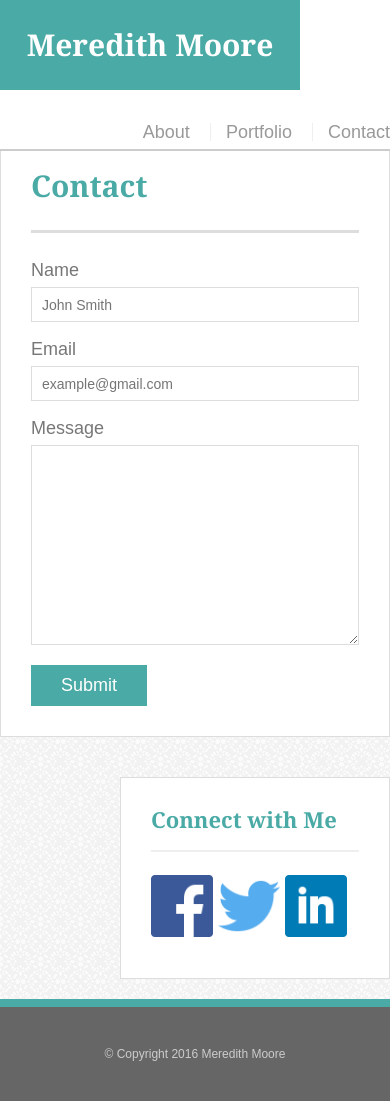
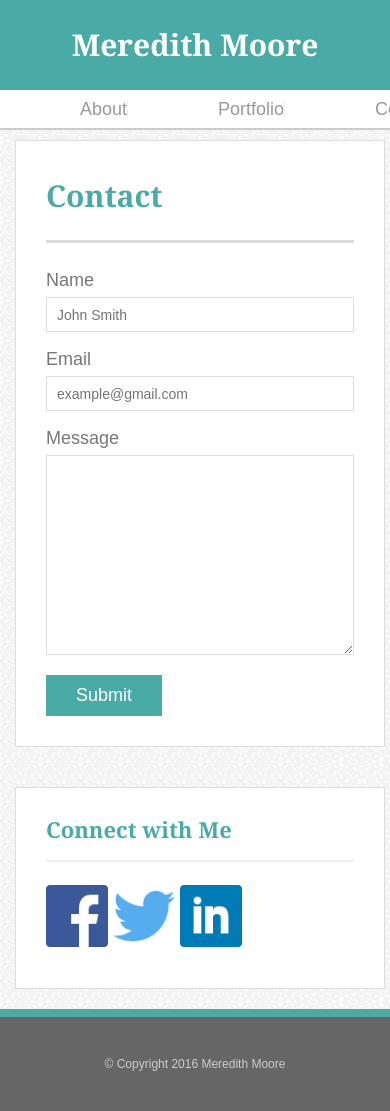
Before and after one commit to Mer262/Responsive-Portfolio, a PHP site: page /contact.html in a window 390 px wide. Run offline with PHP 8.4, Linux system fonts and the light colour scheme.

Commit message:
pushing css updates

```diff
--- a/assets/css/style.css
+++ b/assets/css/style.css
@@ -1,3 +1,33 @@
+/*Assignment One Instructions - (No Bootstrap)
+
+Inside your Responsive-Portfolio folder, find your
+style.css file, it may be in assets/css. At the bottom
+of styles.css you will write your media queries.
+
+** Use three @media screen tags, each with one of these
+max-widths: 980px, 768px and 640px.
+
+** You use 980px because you never want any of the content
+to be cut off. Since the desktop layout is about 960px wide,
+you want the media queries to kick in before your content
+gets cut off.
+
+** 768px is about the width of a tablet and 640px is about
+the width of a phone in landscape
+
+Make the position of the header static (the default positioning)
+when the screen is 640px wide. The header design takes up a
+lot of room; you don't want it to stick to the top of a small
+screen and leave no room for the rest of your site.
+
+Be sure to include the viewport tag in all your html files,
+otherwise your media-queries won't function like you'd expect
+on mobile devices.
+
+Protip: Use the Chrome extensions Window Resizer and Browser
+Width to see the browser dimensions in Chrome.*
+*/
+
 body {
     background: url("../images/light_grey.png");
     font-size: 18px;
@@ -244,3 +274,122 @@ input[type=submit] {
     padding: 10px 30px;
     cursor: pointer;
 }
+
+
+/* These rules take effect when the browser's width
+is between 980px and 769px.*/
+
+@media screen and (max-width: 980px) {
+    .container {
+        max-width: 800px;
+        width: 100%;
+        margin: 0 auto;
+    }
+    .main-section {
+        max-width: 420px;
+        width: 100%;
+        margin-left: 20px;
+        margin-right: 20px;
+    }
+    .auth-image {
+        width: 100%;
+        height: auto;
+        margin-top: 10px;
+    }
+    #logo {
+        margin-left: 20px;
+    }
+    .sidebar {
+        float: left;
+        margin-right: 20px;
+        margin-left: 20px;
+    }
+    nav {
+        margin-right: 25px;
+    }
+}
+
+
+/* These rules take effect when the browser's width
+is betwenn 768px and 641px.*/
+
+@media screen and (max-width: 768px) {
+    .container {
+        max-width: : 768px;
+        width: 100%;
+        margin: 0 auto;
+    }
+    .main-section {
+        max-width: 725px;
+        margin-left: 20px;
+        margin-right: 20px;
+    }
+    .auth-image {
+        width: 330px;
+        height: auto;
+        margin-top: 10px;
+        float: left;
+    }
+    #logo {
+        margin-left: 20px;
+    }
+    .sidebar {
+        clear: both;
+        margin-right: 20px;
+        margin-left: 20px;
+        max-width: 725px;
+    }
+    nav {
+        margin-right: 25px;
+    }
+}
+
+
+/* These rules take effect when the browser's width
+is either 640px or less.*/
+
+@media screen and (max-width: 640px) {
+    .container {
+        max-width: : 640px;
+        width: 100%;
+    }
+    .main-section {
+        max-width: 600px;
+        margin-left: 5px;
+        margin-right: 5px;
+    }
+    .auth-image {
+        width: 530px;
+        height: auto;
+        margin-top: 10px;
+        clear: left;
+    }
+    #logo {
+        width: 100%;
+        margin: 0;
+    }
+    #masthead {
+        position: static;
+        margin-bottom: 0;
+    }
+    #main-container {
+        padding: 10px;
+    }
+    .sidebar {
+        clear: both;
+        margin-right: 5px;
+        margin-left: 5px;
+        max-width: 600px;
+    }
+    nav {
+        width: 100%;
+        margin: 10px;
+        text-align: center;
+        display: flex;
+        justify-content: space-between;
+    }
+    nav a {
+        margin-left: 0;
+        padding-left: 90px;
+    }
+}
--- a/contact.html
+++ b/contact.html
@@ -3,6 +3,7 @@
 
 <head>
     <meta charset="UTF-8">
+    <meta name="viewport" content="width=device-width, initial-scale=1">
     <title>Contact | Your Name</title>
     <link rel="stylesheet" type="text/css" href="assets/css/reset.css">
     <link rel="stylesheet" type="text/css" href="assets/css/style.css">
--- a/index.html
+++ b/index.html
@@ -3,6 +3,7 @@
 
 <head>
     <meta charset="UTF-8">
+    <meta name="viewport" content="width=device-width, initial-scale=1">
     <title>About | Meredith Moore</title>
     <link rel="stylesheet" type="text/css" href="assets/css/reset.css">
     <link rel="stylesheet" type="text/css" href="assets/css/style.css">
--- a/portfolio.html
+++ b/portfolio.html
@@ -3,6 +3,7 @@
 
 <head>
     <meta charset="UTF-8">
+    <meta name="viewport" content="width=device-width, initial-scale=1">
     <title>Portfolio | Meredith Moore</title>
     <link rel="stylesheet" type="text/css" href="assets/css/reset.css">
     <link rel="stylesheet" type="text/css" href="assets/css/style.css">
```
